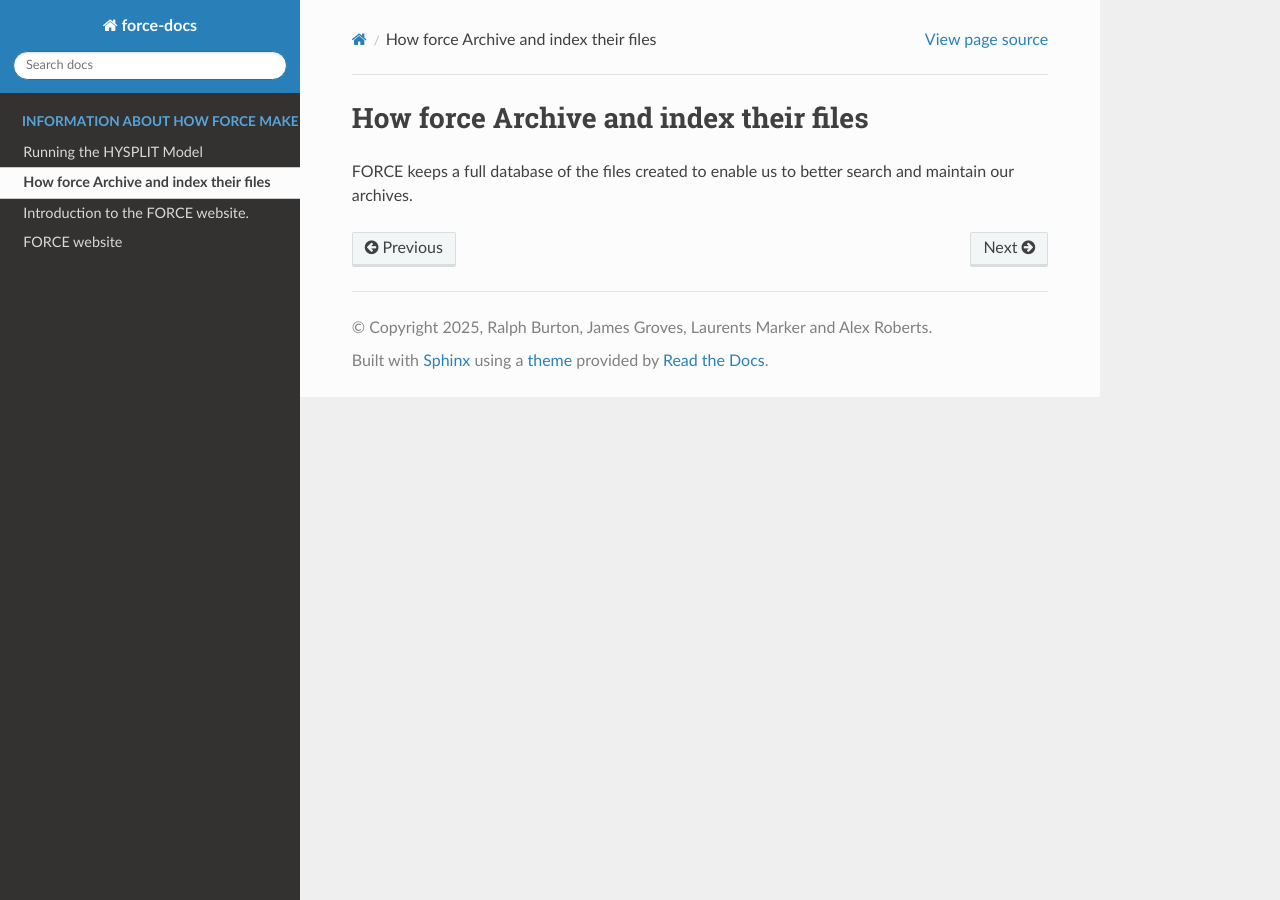
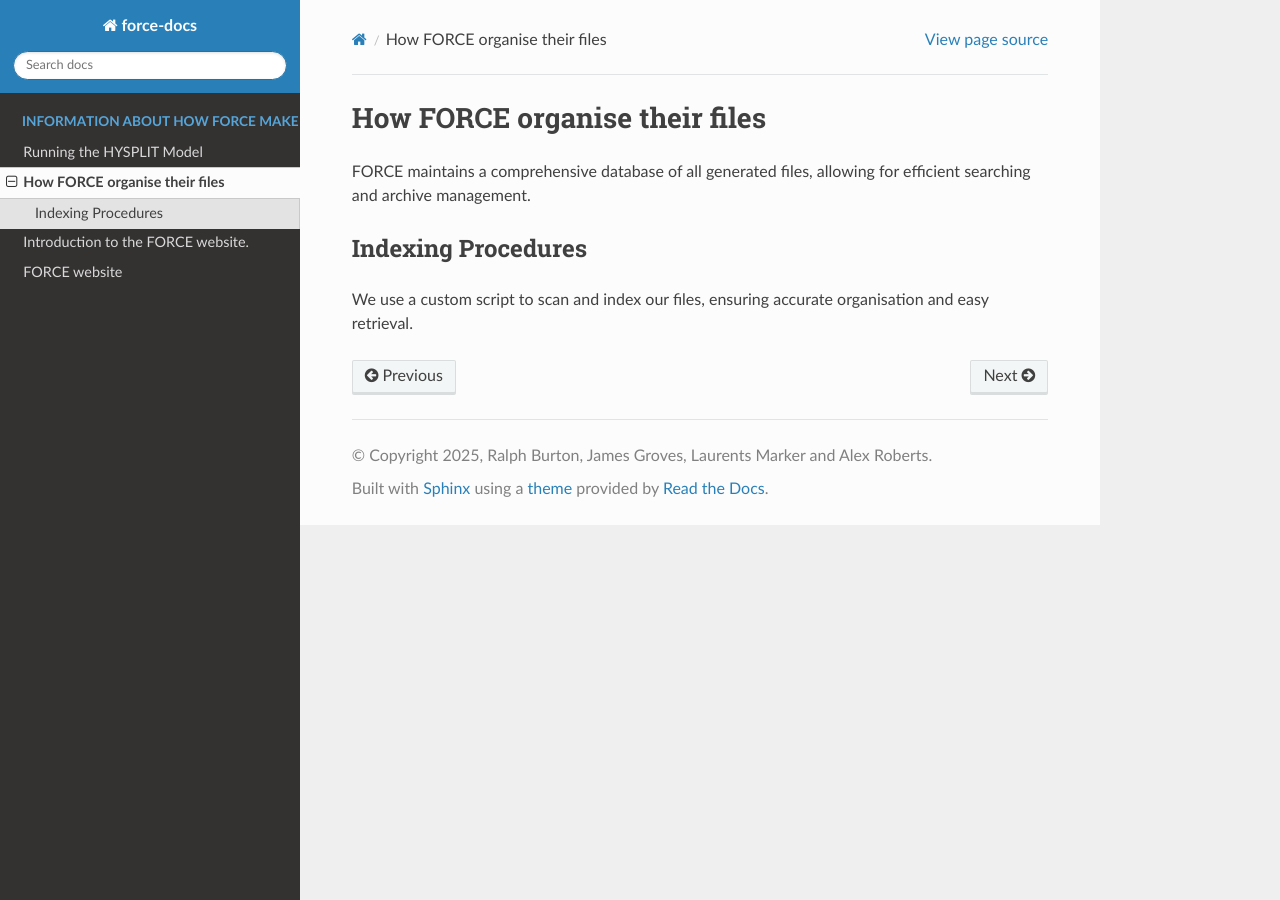
Before and after one commit to ncas-force/force-docs, a Sphinx documentation site: the page built from docs/archive/introduction.rst, in a window 1280 px wide. Built offline with Sphinx 7.4.7 and the Read the Docs theme 3.1.0, drawn with Linux system fonts in a browser that asks for light colours; pages that are not in the unit, such as notebooks, are missing from menus.

Commit message:
added a sub menu

```diff
--- a/docs/archive/introduction.rst
+++ b/docs/archive/introduction.rst
@@ -1,4 +1,9 @@
-How force Archive and index their files
-=======================================
+How FORCE organise their files
+==============================
 
-FORCE keeps a full database of the files created to enable us to better search and maintain our archives.
+FORCE maintains a comprehensive database of all generated files, allowing for efficient searching and archive management.
+
+Indexing Procedures
+-------------------
+
+We use a custom script to scan and index our files, ensuring accurate organisation and easy retrieval.
```
